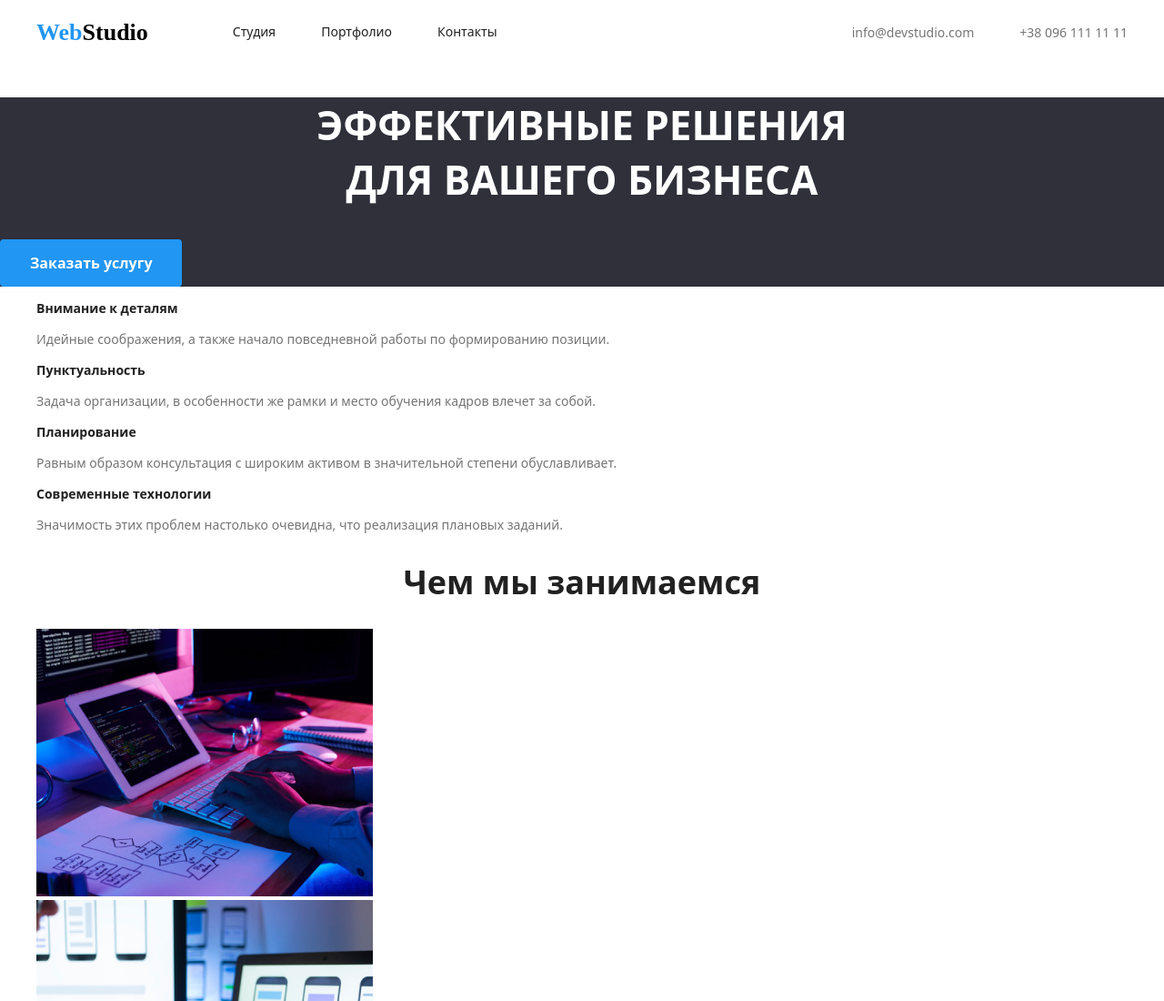
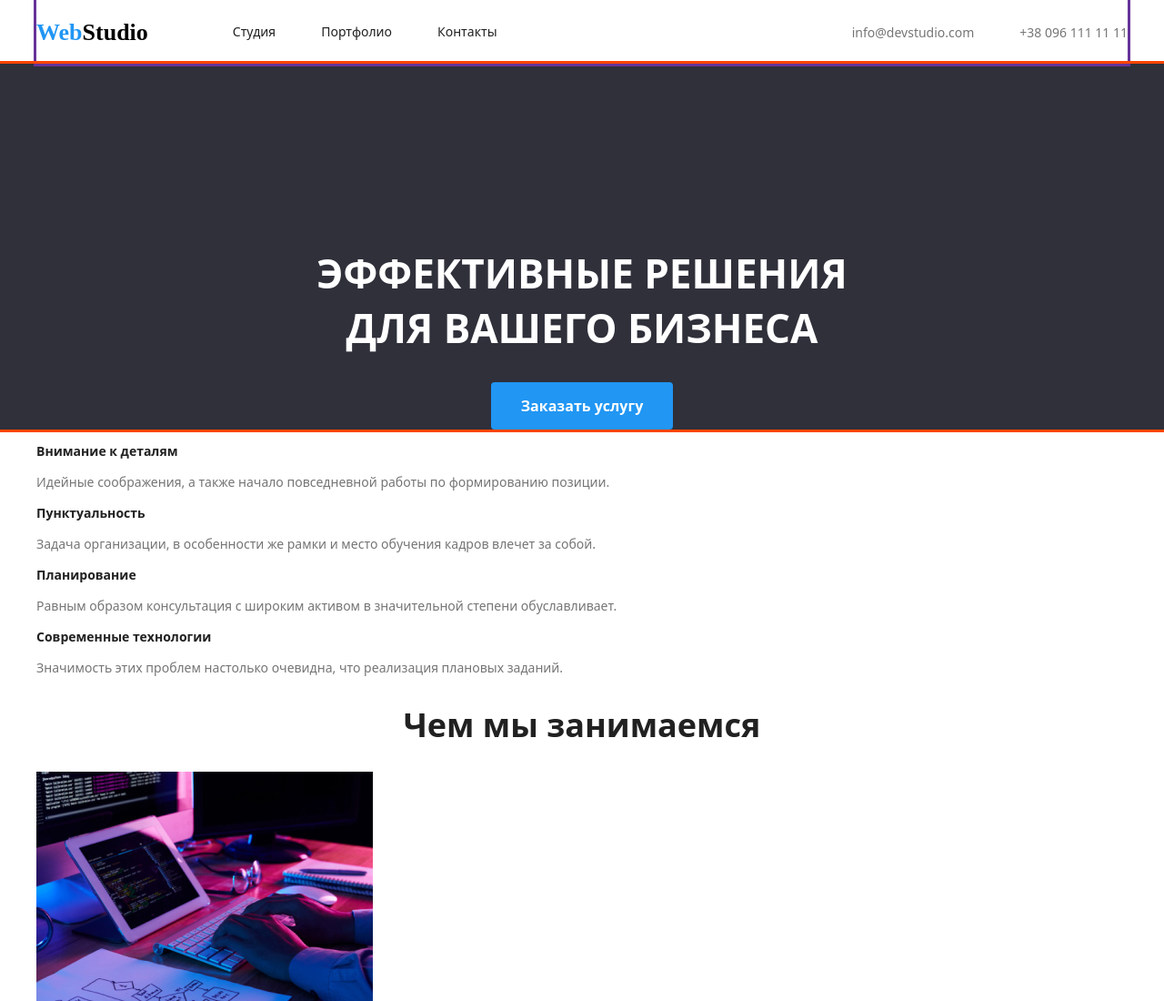
Before and after one commit to YuliiaDvoinos/goit-markup-hw-03, a plain HTML site: page index.html in a window 1280 px wide. Shown: the top 1100 px of the page at 91% size. Drawn offline with nearby package versions, Linux system fonts and the light colour scheme.

Commit message:
add direction to the first section items

```diff
--- a/index.html
+++ b/index.html
@@ -54,7 +54,7 @@
     <main>
       <!-- section with button-->
       <section class="section-with-button">
-        <div>
+        <div class="section-with-button-container">
           <h1 class="our-slogan">
             Эффективные решения<br />
             для вашего бизнеса
--- a/styles/styles.css
+++ b/styles/styles.css
@@ -65,6 +65,8 @@ header {
   text-align: center;
   text-transform: uppercase;
   color: #ffffff;
+
+  margin: 0;
 }
 .button-to-order-servise {
   font-style: normal;
@@ -77,7 +79,11 @@ header {
   border-radius: 4px;
   min-width: 200px;
   text-align: center;
+  display: block;
   padding: 10px 32px;
+  margin-right: auto;
+  margin-left: auto;
+  margin-top: 30px;
 }
 .button-to-order-servise-text {
   color: #ffffff;
@@ -267,3 +273,13 @@ header {
 .main-nav-list-element:last-child {
   margin-right: 0;
 }*/
+.section-with-button-container {
+  outline: 3px solid orangered;
+}
+.header-container {
+  outline: 3px solid rebeccapurple;
+}
+.section-with-button-container {
+  margin-top: 0;
+  padding-top: 200px;
+}
```
